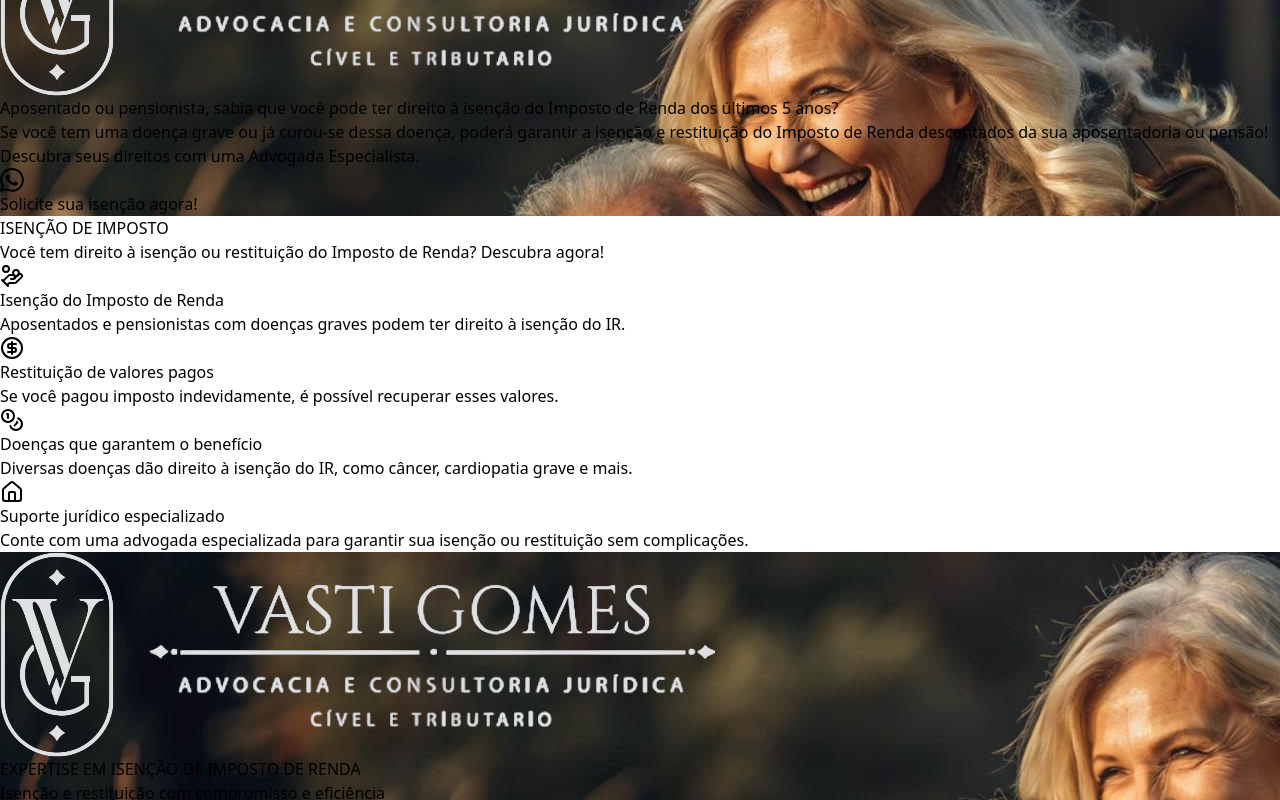
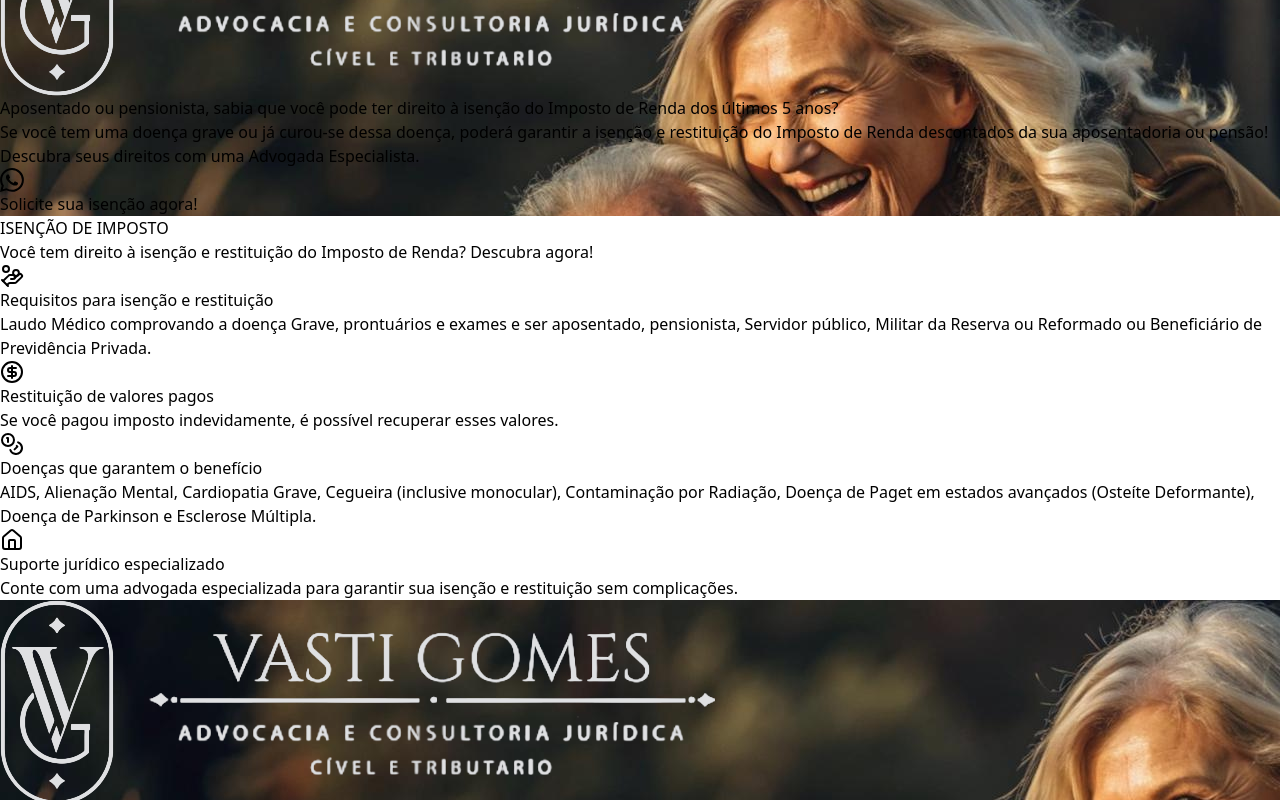
Before and after one commit to EdisonMatos/LP-Vasti-Gomes, a React (Vite) app: page /isencao in a window 1280 px wide. Shown: the part 434-1234 px from the top of the page. Built offline with nearby package versions, Linux system fonts and the light colour scheme; a web font is replaced by a local one.

Commit message:
fix: Altera subtitulo da Feature e titulos e subtitulos dos cards na lpv

```diff
--- a/src/content/contentLp01.jsx
+++ b/src/content/contentLp01.jsx
@@ -41,7 +41,7 @@
     sectionHeader: {
       miniTag: "ISENÇÃO DE IMPOSTO",
       title:
-        "Você tem direito à isenção ou restituição do Imposto de Renda? Descubra agora!",
+        "Você tem direito à isenção e restituição do Imposto de Renda? Descubra agora!",
     },
     cards: {
       card1: {
@@ -65,9 +65,9 @@
             <circle cx="6" cy="5" r="3" />
           </svg>
         ),
-        title: "Isenção do Imposto de Renda",
+        title: "Requisitos para isenção e restituição",
         description:
-          "Aposentados e pensionistas com doenças graves podem ter direito à isenção do IR. ",
+          "Laudo Médico comprovando a doença Grave, prontuários e exames e ser aposentado, pensionista, Servidor público, Militar da Reserva ou Reformado ou Beneficiário de Previdência Privada. ",
       },
       card2: {
         icon: (
@@ -114,7 +114,7 @@
         ),
         title: "Doenças que garantem o benefício",
         description:
-          "Diversas doenças dão direito à isenção do IR, como câncer, cardiopatia grave e mais.",
+          "AIDS, Alienação Mental, Cardiopatia Grave, Cegueira (inclusive monocular), Contaminação por Radiação, Doença de Paget em estados avançados (Osteíte Deformante), Doença de Parkinson e Esclerose Múltipla.",
       },
       card4: {
         icon: (
@@ -136,7 +136,7 @@
         ),
         title: "Suporte jurídico especializado",
         description:
-          "Conte com uma advogada especializada para garantir sua isenção ou restituição sem complicações.",
+          "Conte com uma advogada especializada para garantir sua isenção e restituição sem complicações.",
       },
     },
   },
```
